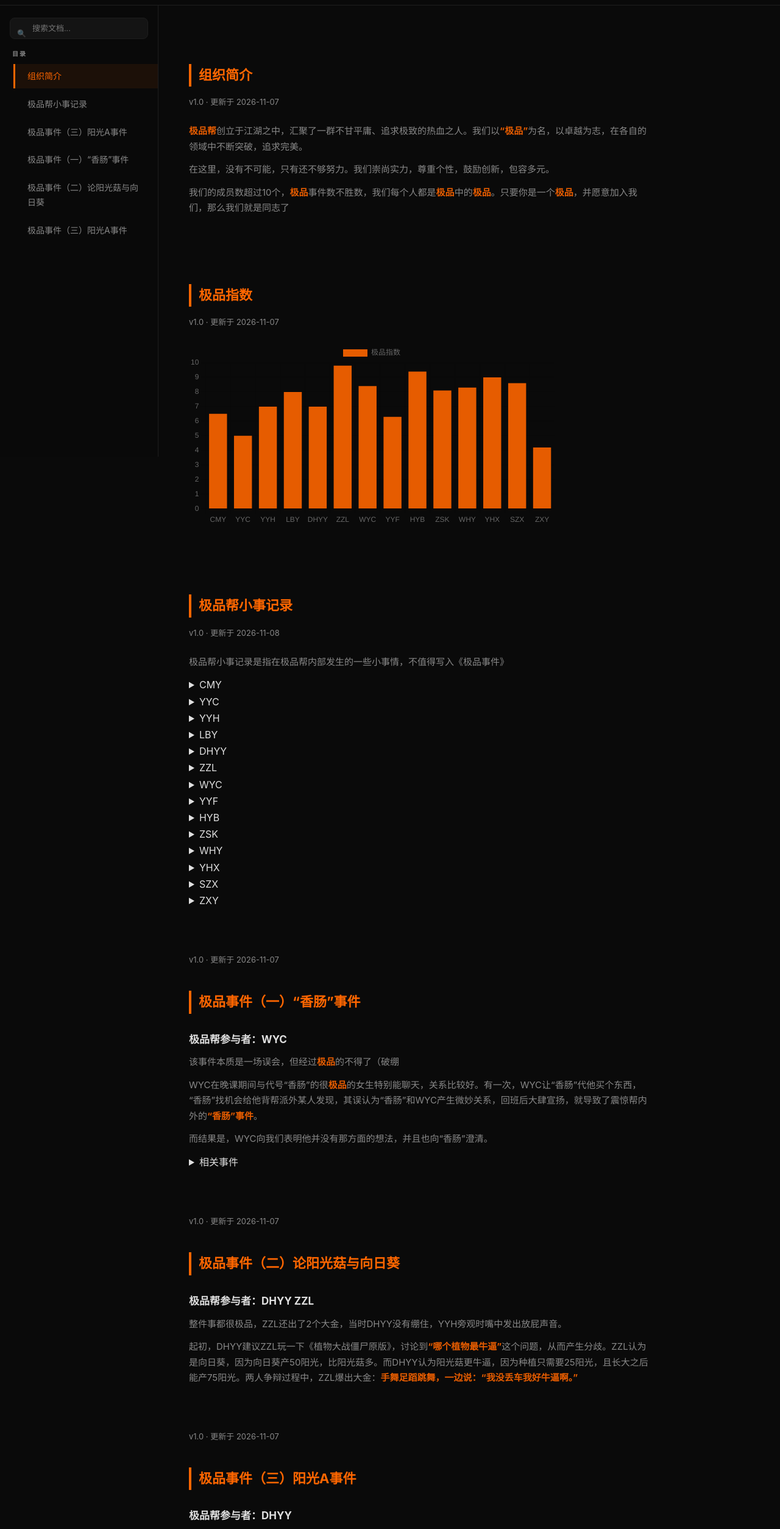
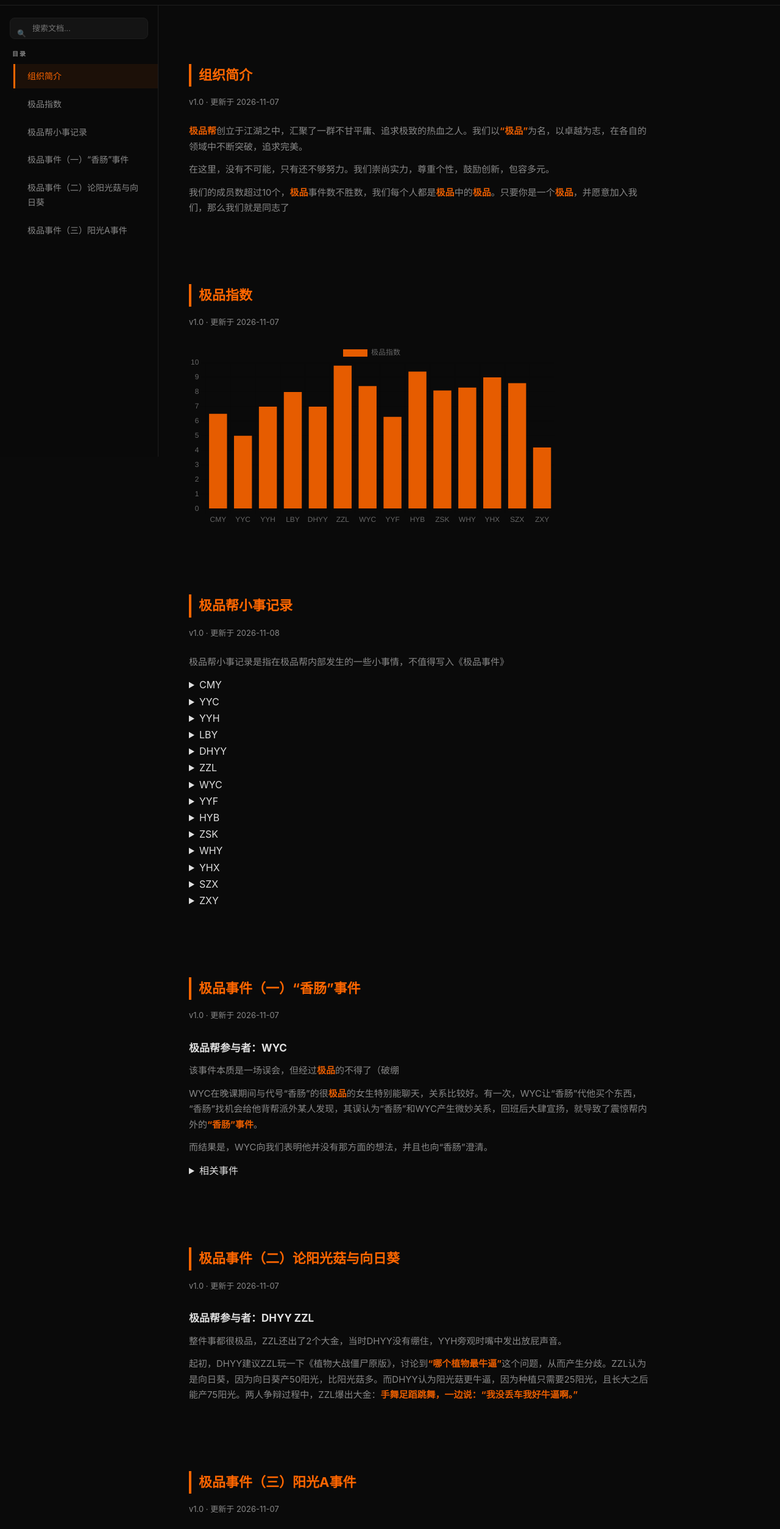
Before and after one commit to Aaronddl/JiPinBangDocs, a plain HTML site: page index.html in a window 1280 px wide. Shown: the part 51-2559 px from the top of the page at 61% size. Drawn offline with nearby package versions, Linux system fonts and the light colour scheme.

Commit message:
Update index.html

```diff
--- a/index.html
+++ b/index.html
@@ -138,7 +138,7 @@
             padding-left: 12px; border-left: 4px solid var(--accent);
         }
         details p {
-            font-size: 13px; color:#828282; margin: 40px 0 14px;
+            font-size: 13px; color:#828282; margin: 10px 0 10px;
             padding-left: 12px; border-left: 2px solid #e0e0e0;
         }
         h3 { font-size: 17px; margin: 28px 0 10px; }
@@ -232,8 +232,9 @@
         <div class="toc-label">目录</div>
         <ul class="toc-list" id="tocList">
             <li><a href="#intro" class="active">组织简介</a></li>
+            <li><a href="#chart">极品指数</a></li>
             <li><a href="#small-events" class="active">极品帮小事记录</a></li>
-            <li><a href="#event-阳光A事件">极品事件（三）阳光A事件</a></li>
+
             <li><a href="#event-“香肠”事件">极品事件（一）“香肠”事件</a></li>
             <li><a href="#event-论阳光菇与向日葵">极品事件（二）论阳光菇与向日葵</a></li>
             <li><a href="#event-阳光A事件">极品事件（三）阳光A事件</a></li>
@@ -341,8 +342,9 @@
         </section>
 
         <section id="event-“香肠”事件" class="reveal">
+
+            <h2>极品事件（一）“香肠”事件</h2>
             <p class="meta">v1.0 · 更新于 2026-11-07</p>
-            <h2>极品事件（一）“香肠”事件</h2>
             <h3>极品帮参与者：WYC</h3>
             <p>该事件本质是一场误会，但经过<b>极品</b>的不得了（破绷</p>
             <p>WYC在晚课期间与代号“香肠”的很<b>极品</b>的女生特别能聊天，关系比较好。有一次，WYC让“香肠”代他买个东西，“香肠”找机会给他背帮派外某人发现，其误认为“香肠”和WYC产生微妙关系，回班后大肆宣扬，就导致了震惊帮内外的<b>“香肠”事件</b>。</p>
@@ -354,15 +356,17 @@
         </section>
 
         <section id="event-论阳光菇与向日葵" class="reveal">
+
+            <h2>极品事件（二）论阳光菇与向日葵</h2>
             <p class="meta">v1.0 · 更新于 2026-11-07</p>
-            <h2>极品事件（二）论阳光菇与向日葵</h2>
             <h3>极品帮参与者：DHYY ZZL</h3>
             <p>整件事都很极品，ZZL还出了2个大金，当时DHYY没有绷住，YYH旁观时嘴中发出放屁声音。</p>
             <p>起初，DHYY建议ZZL玩一下《植物大战僵尸原版》，讨论到<b>“哪个植物最牛逼”</b>这个问题，从而产生分歧。ZZL认为是向日葵，因为向日葵产50阳光，比阳光菇多。而DHYY认为阳光菇更牛逼，因为种植只需要25阳光，且长大之后能产75阳光。两人争辩过程中，ZZL爆出大金：<b>手舞足蹈跳舞，一边说：“我没丢车我好牛逼啊。”</b></p>
         </section>
         <section id="event-阳光A事件" class="reveal">
+
+            <h2>极品事件（三）阳光A事件</h2>
             <p class="meta">v1.0 · 更新于 2026-11-07</p>
-            <h2>极品事件（三）阳光A事件</h2>
             <h3>极品帮参与者：DHYY</h3>
             <p>整件事不仅极品且还有点猎奇，8班极品和猎奇事件排名第二。</p>
             <p>起因是因为DHYY觉得阳光A课程太无聊，想<b>干点牛逼的事</b>，当时他坐在最后一排，无人注意，于是突发奇想想<b>lg</b>。让人意想不到的是，被7班某同学发现，并在7班宣传，形成<b>“阳光A事件”</b></b></p>
```
